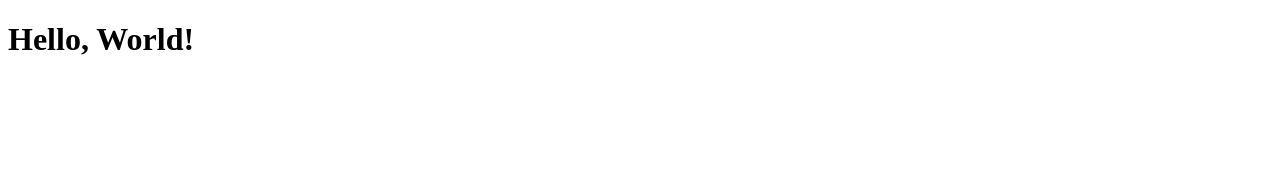
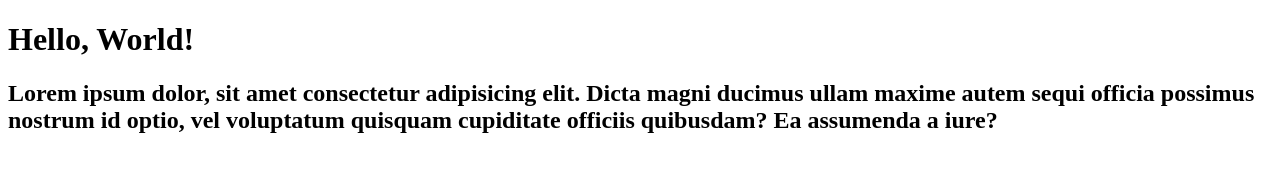
Before and after one commit to LuksCod/curso-git, a plain HTML site: page index.html in a window 1280 px wide. Drawn offline with Linux system fonts and the light colour scheme.

Commit message:
10º commit - Adicionamos o h2 com Lorem Ipsum

```diff
--- a/index.html
+++ b/index.html
@@ -9,5 +9,8 @@
     <h1>
         Hello, World!
     </h1>
+    <h2>
+        Lorem ipsum dolor, sit amet consectetur adipisicing elit. Dicta magni ducimus ullam maxime autem sequi officia possimus nostrum id optio, vel voluptatum quisquam cupiditate officiis quibusdam? Ea assumenda a iure?
+    </h2>
 </body>
 </html>
```
